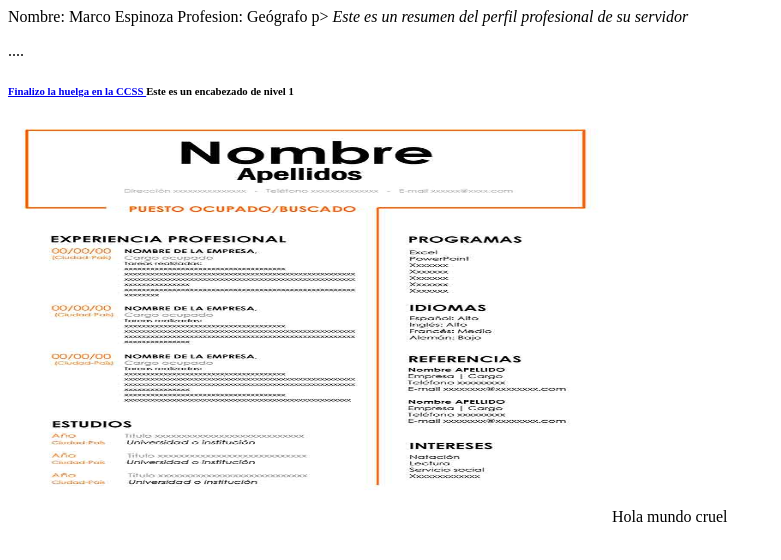
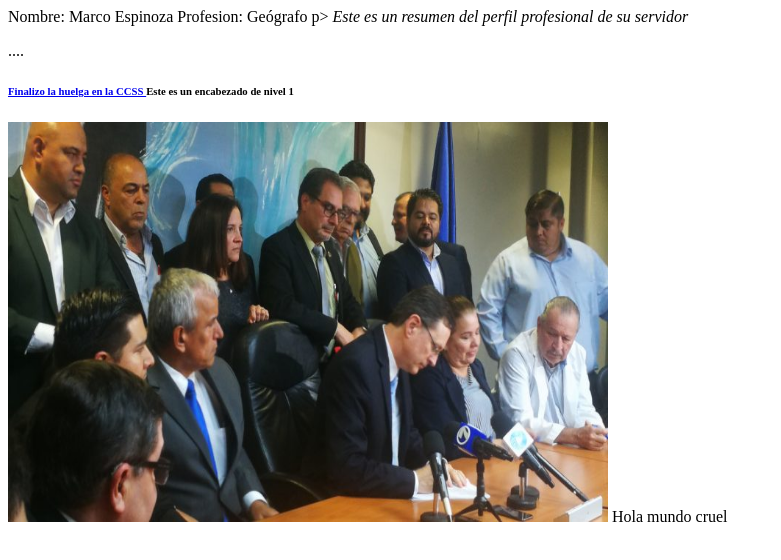
Before and after one commit to maletox/Curriculum-Vitae, a plain HTML site: page index.html in a window 1280 px wide. Shown: the whole page, without its empty margins (0-781 px from the left). Drawn offline with Linux system fonts and the light colour scheme; files whose address does not match are found by name.

Commit message:
Update index.html

```diff
--- a/index.html
+++ b/index.html
@@ -10,7 +10,7 @@
 		<p><h6> <a href= "https://semanariouniversidad.com/pais/amenazas-de-medicos-especialistas-fueron-detonante-para-terminar-huelga/"> Finalizo la huelga en la CCSS </a> Este es un encabezado de nivel 1</h6></p>
 
 		<p> <em> </em></p>
-		<img src="F:\MAESTRIA\2SEMESTRE2019\PROGRAMACION_WEB\14082019\img\cv.jpg" alt="A continuacion se despliega el CV en formato jpg" height="400" width="600">
+		<img src="img2/huelgis.jpg" alt="A continuacion se despliega el CV en formato jpg" height="400" width="600">
 		<!--
 		<p> hecho algo interesante, pero inmediatamente me desperte </p>
 
```
